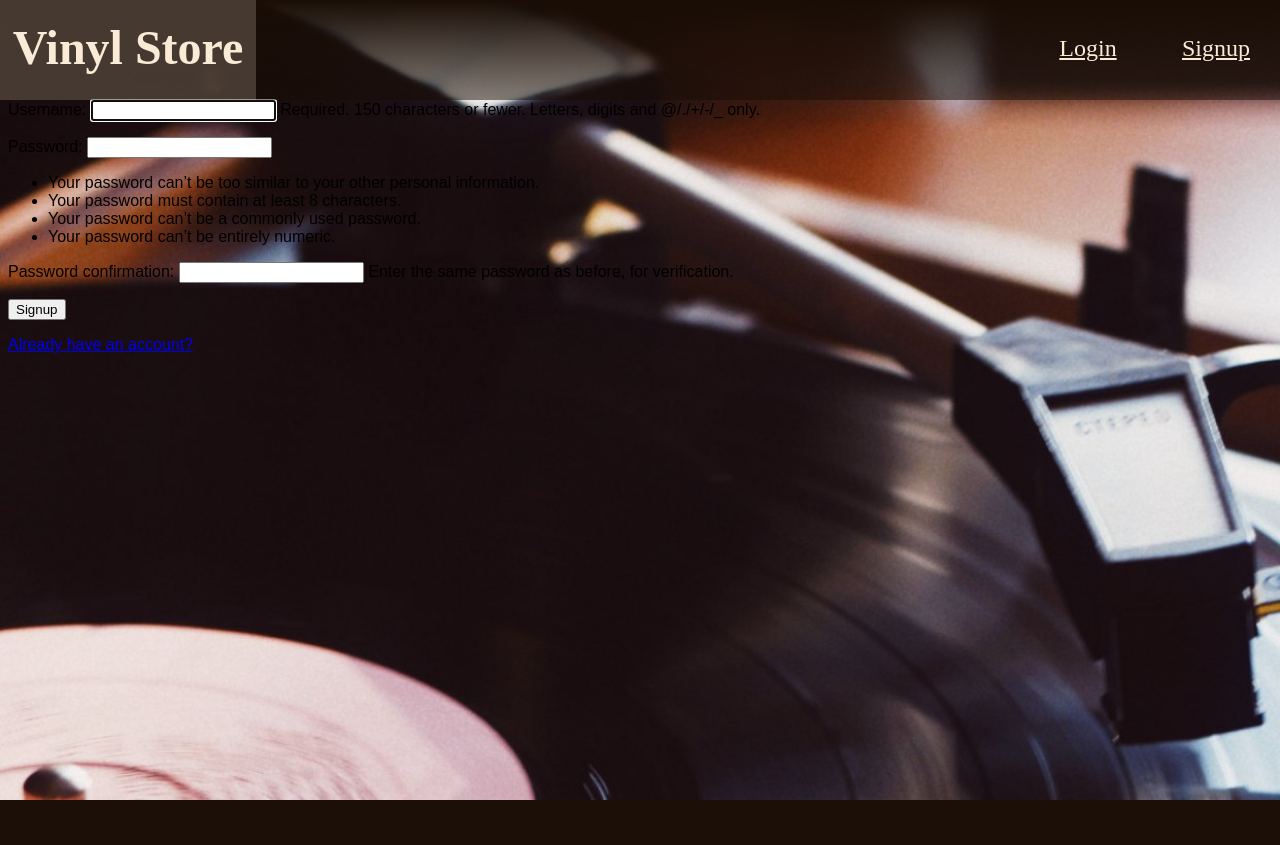
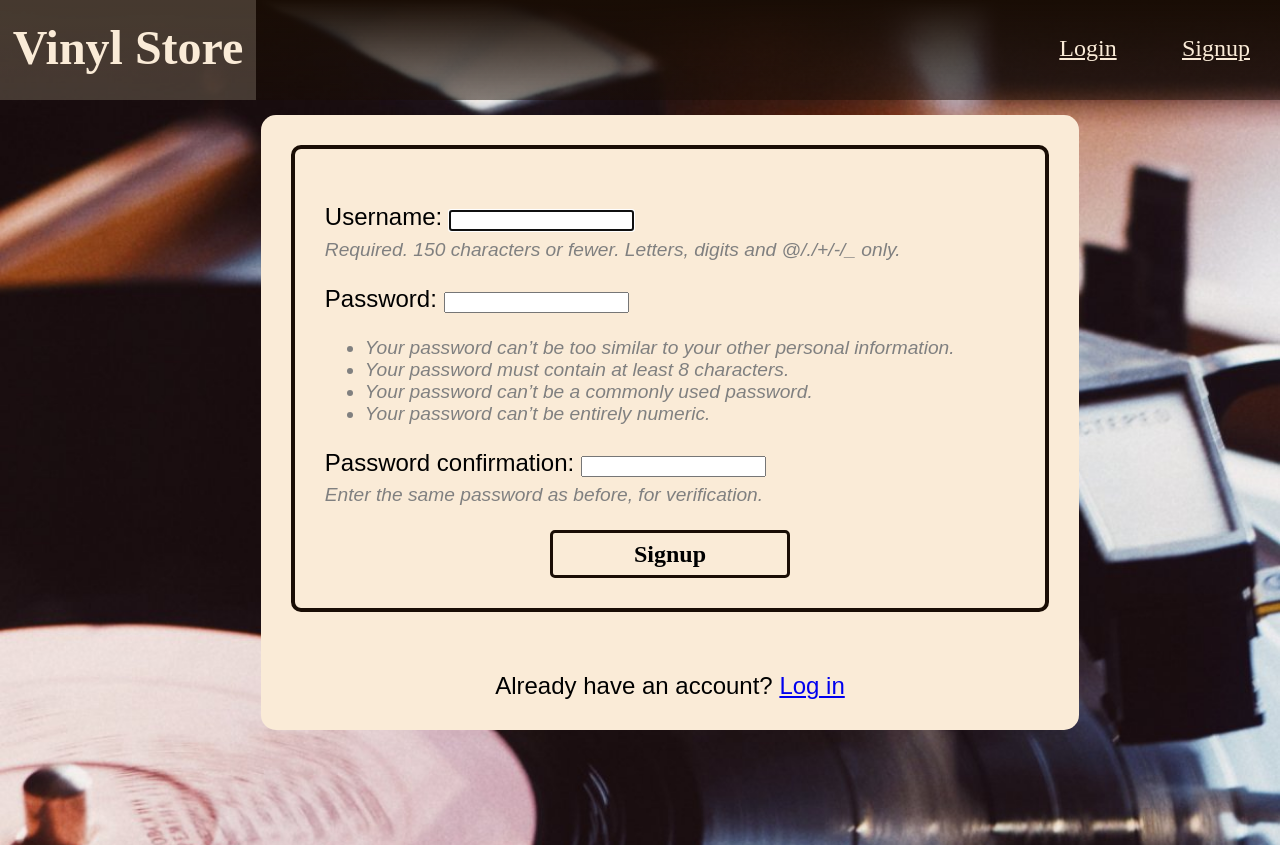
Before and after one commit to TeraBasedProgrammer/albums-shop, a Django app: page /signup/ in a window 1280 px wide. Before the commit the page ends 800 px from the top, so only its background shows below. Run offline with Django 4.2, Linux system fonts and the light colour scheme; some libraries are stand-ins or nearby versions; some web fonts are replaced.

Commit message:
fix: login and signup pages style

```diff
--- a/albums/templates/registration/signup.html
+++ b/albums/templates/registration/signup.html
@@ -3,16 +3,20 @@
 
 {% block content %}
 
-<div class="max-w-lg mx-auto">
-    <form method="post" class="mt-5">
+<div id="signup">
+
+    <form method="post">
         {% csrf_token %}
         {{ form.as_p}}
-        <button type='submit' class="w-full text-white bg-blue-500 hover:bg-blue-600 px-3 py-2 rounded-md">
+        <button type='submit'>
             Signup
         </button>
     </form>
-    <div class="py-5 border-t border-gray-200 mt-5">
-        <a class="hover:text-blue-500" href="{% url 'login' %}">Already have an account?</a>
+
+    <div id="signup-suggest-to-log-in">
+        Already have an account?
+        <a href="{% url 'login' %}">Log in</a>
     </div>
+
 </div>
 {% endblock content %}
--- a/static/style.css
+++ b/static/style.css
@@ -114,3 +140,51 @@
     border-radius: 15px;
     padding: 15px;
 }
+
+
+
+
+
+div#login, div#signup {
+    width: 60%;
+    margin: 115px 20%;
+    background: antiquewhite;
+    padding: 30px;
+    font-size: 1.5em;
+    border-radius: 15px;
+}
+div#login form, div#signup form {
+    padding: 30px;
+    border: 4px solid rgb(25,13,5);
+    border-radius: 10px;
+}
+div#signup form p span.helptext, div#signup form ul {
+    display: block;
+    font-size: .8em;
+    font-style: italic;
+    margin: .4em 0;
+    color: gray;
+}
+div#signup form li {
+    text-align: left;
+}
+div#login form button, div#signup form button {
+    display: block;
+    margin: auto;
+    font-family: Montserrat;
+    font-size: 24px;
+    font-weight: bolder;
+    height: 2em;
+    background: antiquewhite;
+    border: 3px solid rgb(25,13,5);
+    border-radius: 5px;
+    width: 10em;
+}
+div#login form button:hover, div#signup form button:hover {
+    cursor: pointer;
+    background-color: #fae9c0;
+}
+div#login-suggest-to-sign-up, div#signup-suggest-to-log-in {
+    margin-top: 60px;
+    text-align: center;
+}
--- a/website/settings.py
+++ b/website/settings.py
@@ -89,7 +89,7 @@
 ]
 
 
-LANGUAGE_CODE = 'uk-ua'
+LANGUAGE_CODE = 'en-us'
 
 TIME_ZONE = 'Europe/Helsinki'
 
```
Also changed, not shown: other parts of static/style.css (+27 -1 lines), albums/templates/registration/login.html (+8 -7 lines).
